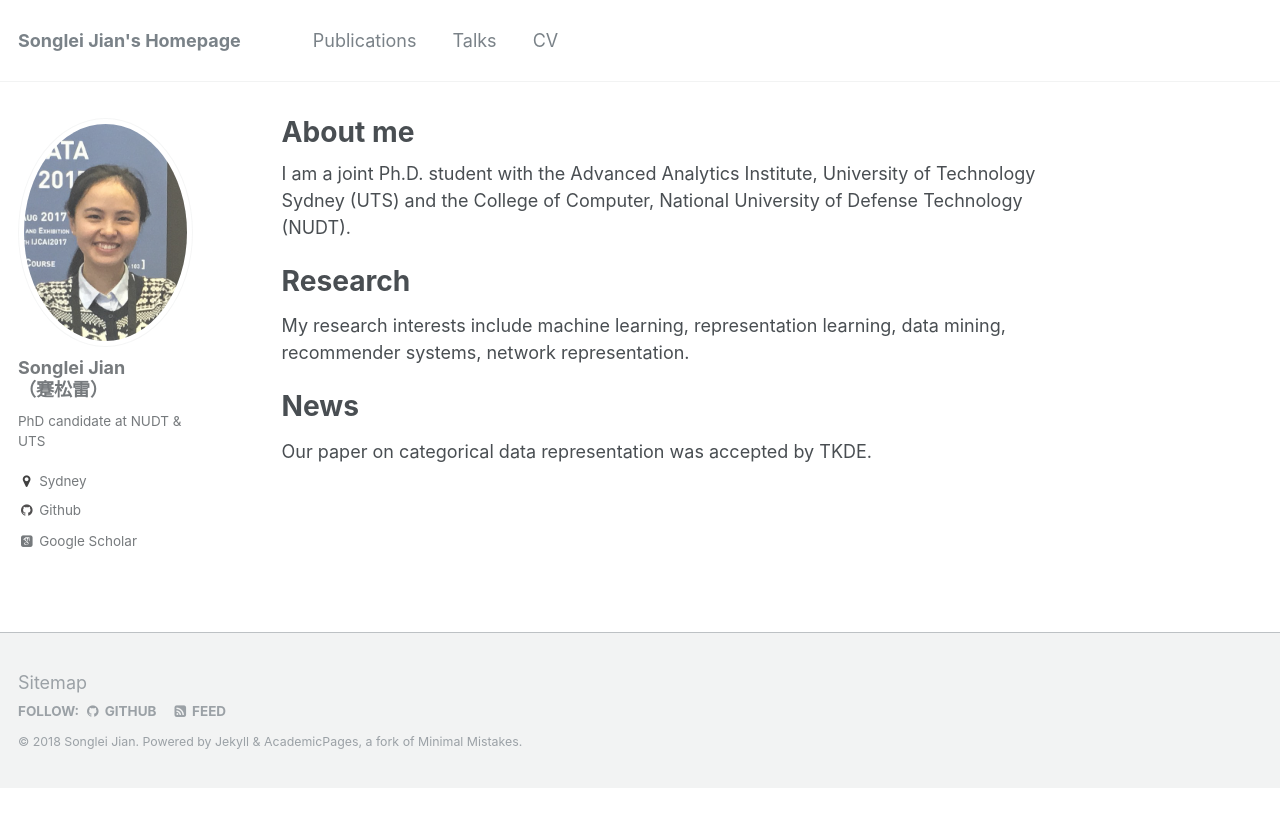
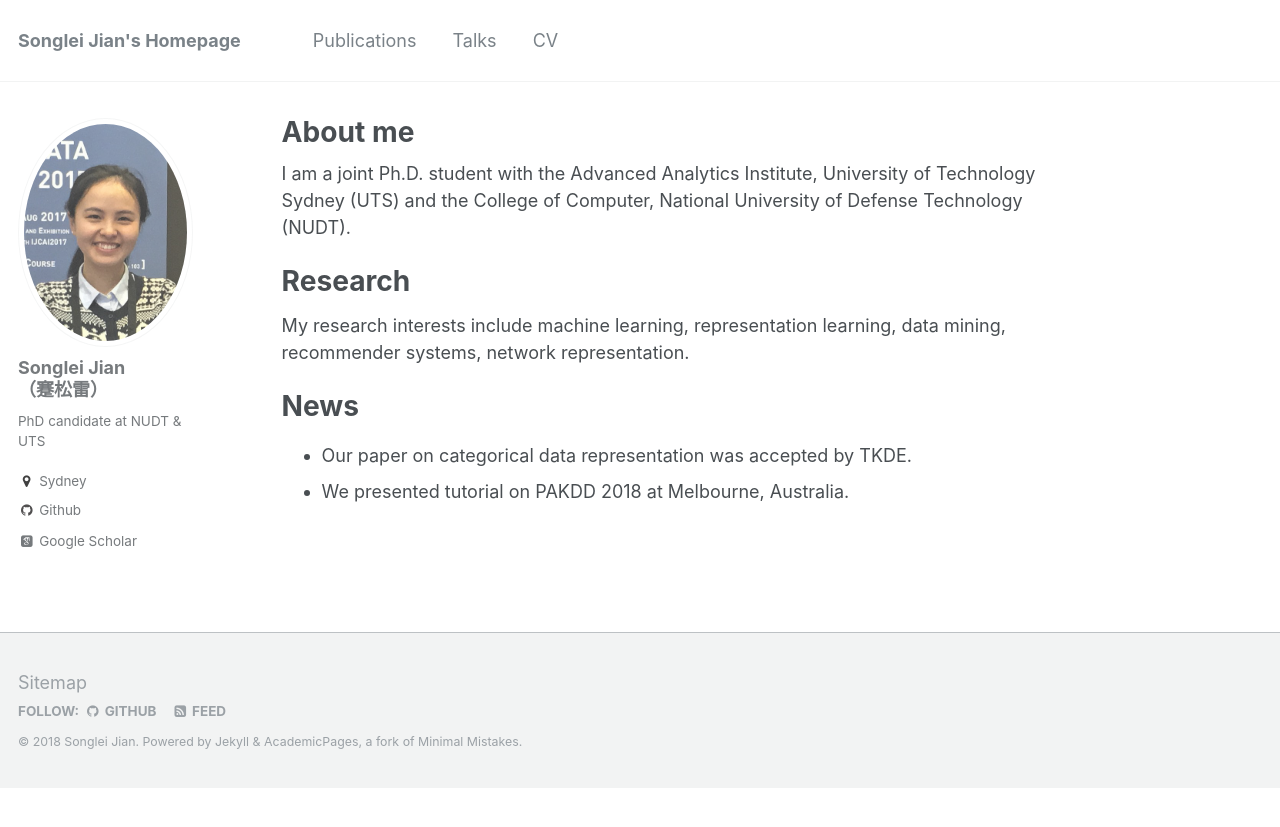
Before and after one commit to jiansonglei/jiansonglei.github.io, a Jekyll site: the page built from _pages/about.md, in a window 1280 px wide. Shown: the top 827 px of the page. Built offline with Jekyll 4.4.1, drawn with Linux system fonts in a browser that asks for light colours; some web fonts are replaced.

Commit message:
update about me

```diff
--- a/_pages/about.md
+++ b/_pages/about.md
@@ -17,4 +17,5 @@ My research interests include machine learning, representation learning, data mi
 
 News
 ====
-Our paper on categorical data representation was accepted by TKDE.
+* Our paper on categorical data representation was accepted by TKDE.
+* We presented tutorial on PAKDD 2018 at Melbourne, Australia.
```
